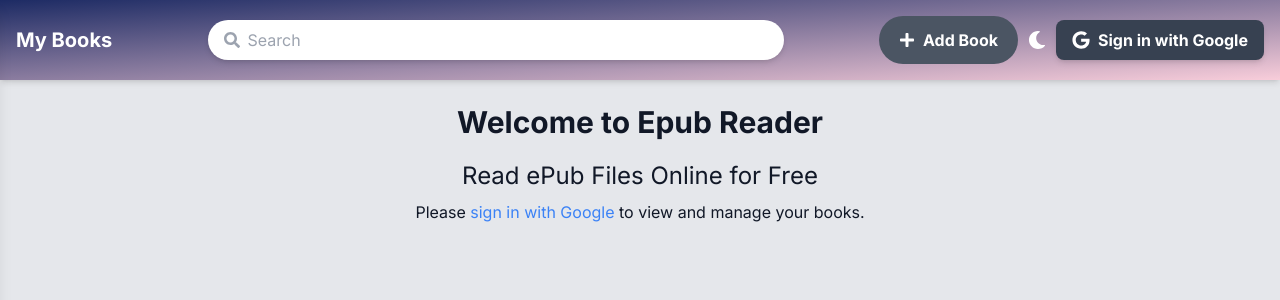
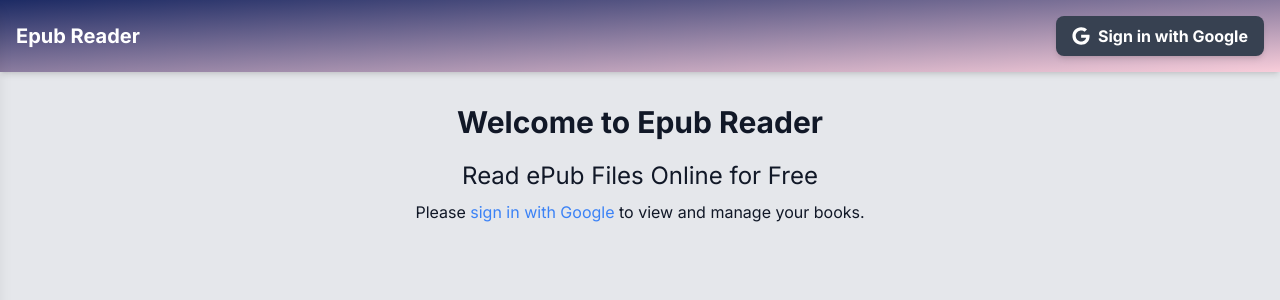
Before and after one commit to subidhkhanal/epub-reader, a Next.js app: page / in a window 1280 px wide. Shown: the top 300 px of the page. Built offline with nearby package versions, Linux system fonts and the light colour scheme; no server answers.

Commit message:
changed the navbar for the landing page

```diff
--- a/app/components/Navbar.tsx
+++ b/app/components/Navbar.tsx
@@ -102,6 +102,8 @@ const NavBar: React.FC<NavBarProps> = ({
           : "bg-gradient-to-br from-[#1d2b64] to-[#f8cdda] text-white shadow-md" // Light theme styles
       }`}
     >
+      {user ? (
+        <>
           {/* Left: Menu and Logo */}
           <div className="flex items-center">
             <FaBars
@@ -154,8 +156,7 @@ const NavBar: React.FC<NavBarProps> = ({
 
           {/* Right: Theme Toggle and User Profile */}
           <div className="flex items-center relative">
-        {user ? (
-          /* Small Devices: Search Icon and Search Input */
+            {/* Small Devices: Search Icon and Search Input  */}
             <div
               className="[@media(min-width:786px)]:hidden"
               ref={smallSearchRef}
@@ -169,15 +170,10 @@ const NavBar: React.FC<NavBarProps> = ({
                 }}
               />
             </div>
-        ) : (
-          " "
-        )}
             <div className="[@media(min-width:786px)]:block hidden">
               <AddBook isDarkTheme={isDarkTheme} />
             </div>
             <ThemeToggleButton />
-
-        {user ? (
             <div className="flex items-center ml-4">
               <img
                 src={user.photoURL || "/default-avatar.png"}
@@ -205,7 +201,22 @@ const NavBar: React.FC<NavBarProps> = ({
                 </div>
               )}
             </div>
+          </div>
+        </>
       ) : (
+        <>
+          {/* Left: Menu and Logo */}
+          <div className="flex items-center">
+            <span className="ml-2 font-bold text-xl [@media(min-width:786px)]:block ">
+              Epub Reader
+            </span>
+          </div>
+
+          {/* Middle: Search Bar */}
+          <div className="flex-1 [@media(min-width:786px)]:flex justify-center items-center"></div>
+
+          {/* Right: Theme Toggle and User Profile */}
+          <div className="flex items-center relative">
             <button
               className="flex items-center bg-gray-700 hover:bg-gray-600 text-white font-bold py-2 px-4 rounded-lg shadow-md transition-all duration-300"
               onClick={handleGoogleSignIn}
@@ -213,8 +224,9 @@ const NavBar: React.FC<NavBarProps> = ({
               <FaGoogle className="mr-2 text-lg" />
               Sign in with Google
             </button>
+          </div>
+        </>
       )}
-      </div>
     </header>
   );
 };
```
Lines whose indentation alone changed are shown as unchanged.
